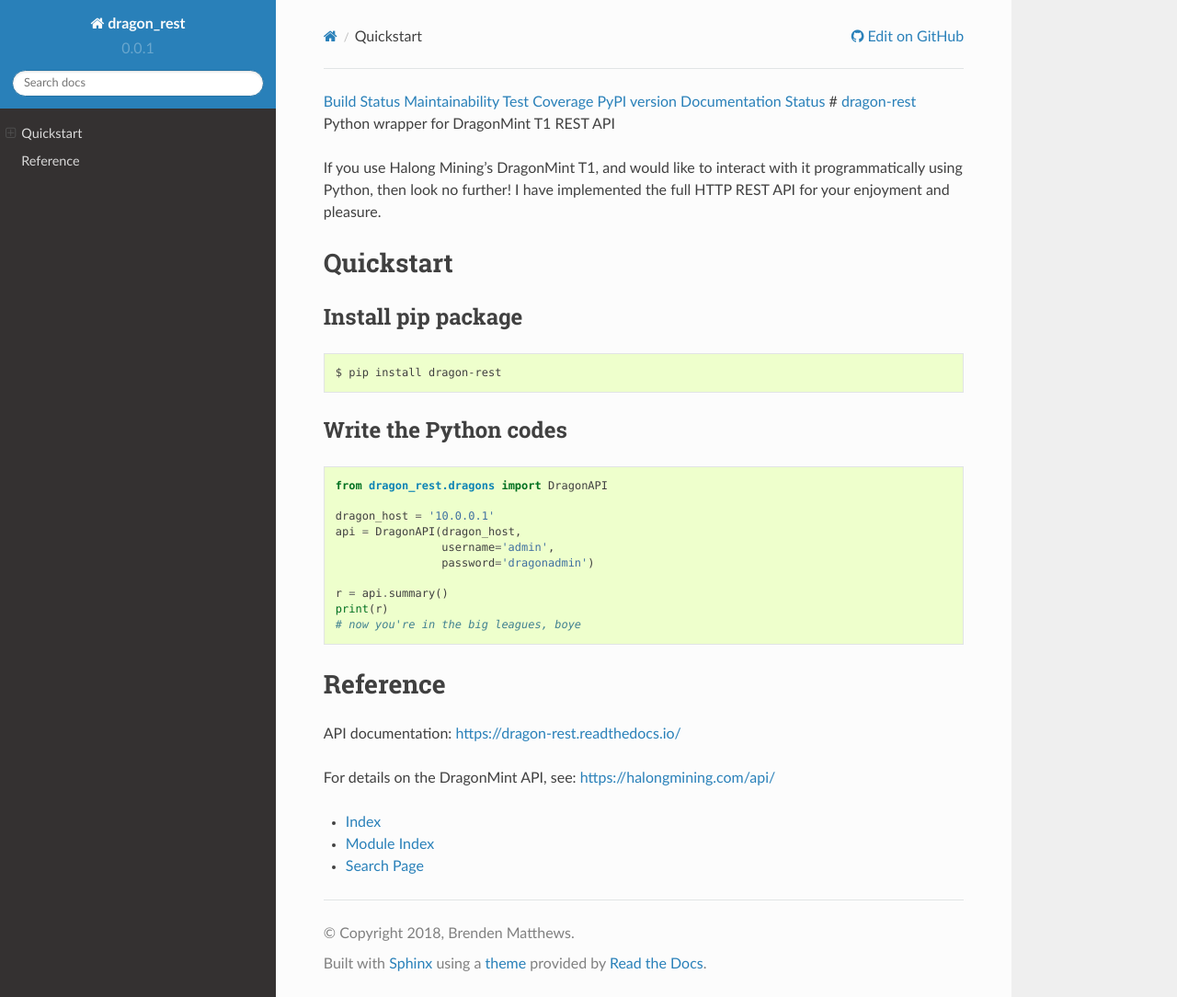
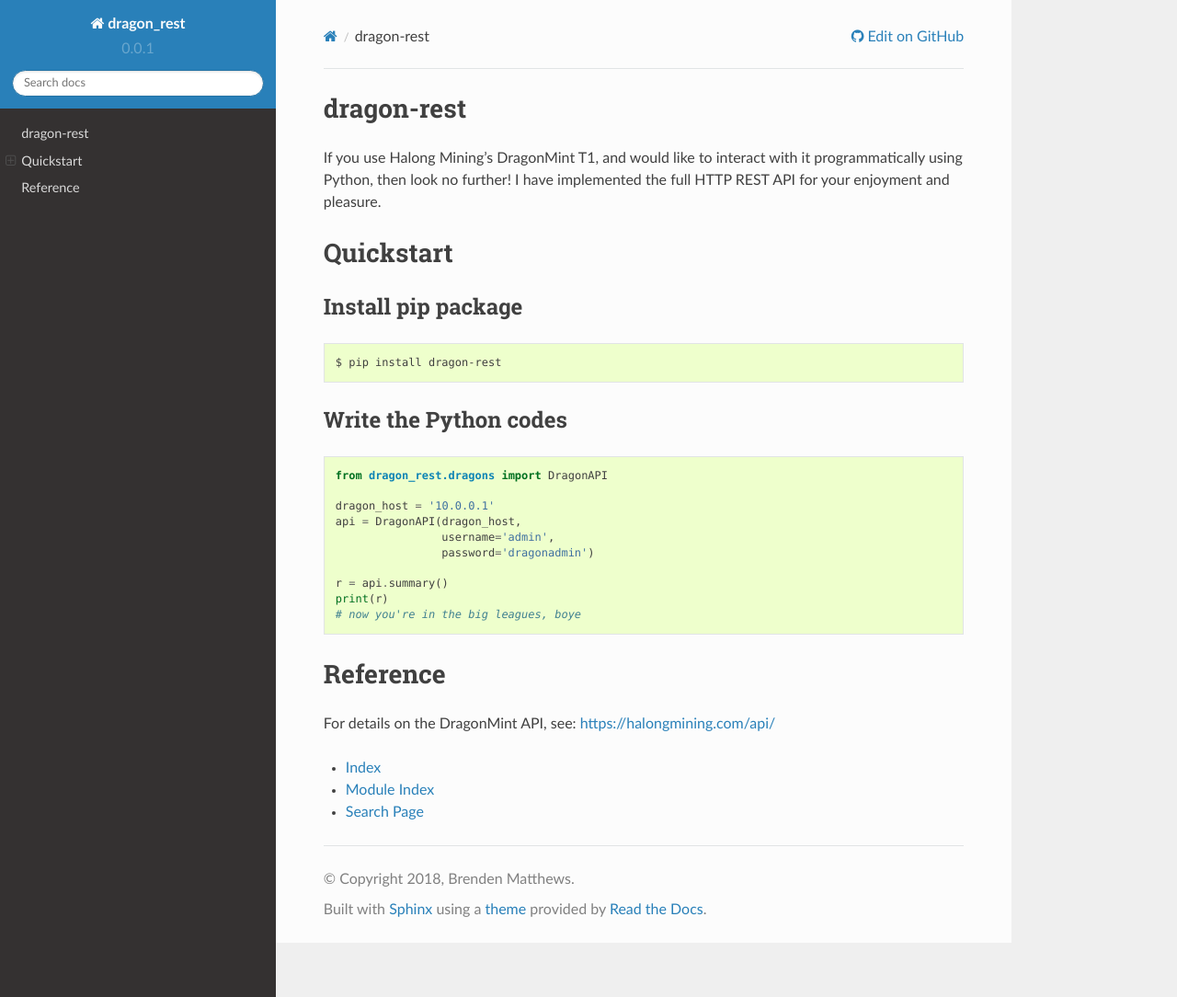
Before and after one commit to brndnmtthws/dragon-rest, a Sphinx documentation site: the page built from docs/index.rst, in a window 1280 px wide and 1084 px high. Shown: the whole window at 92% size. Built offline with Sphinx 7.4.7 and the Read the Docs theme 2.0.0, drawn with Linux system fonts in a browser that asks for light colours.

Commit message:
Update docs README.

```diff
--- a/docs/index.rst
+++ b/docs/index.rst
@@ -1,11 +1,5 @@
-.. dragon_rest documentation master file, created by
-   sphinx-quickstart on Tue Jun 12 16:12:30 2018.
-   You can adapt this file completely to your liking, but it should at least
-   contain the root `toctree` directive.
-
-`Build Status`_ `Maintainability`_ `Test Coverage`_ `PyPI version`_
-`Documentation Status`_ # `dragon-rest`_ Python wrapper for DragonMint
-T1 REST API
+dragon-rest
+-----------
 
 If you use Halong Mining’s DragonMint T1, and would like to interact
 with it programmatically using Python, then look no further! I have
@@ -40,16 +34,7 @@
 Reference
 ---------
 
-API documentation: https://dragon-rest.readthedocs.io/
-
 For details on the DragonMint API, see: https://halongmining.com/api/
-
-.. _Build Status: https://travis-ci.org/brndnmtthws/dragon-rest
-.. _Maintainability: https://codeclimate.com/github/brndnmtthws/dragon-rest/maintainability
-.. _Test Coverage: https://codeclimate.com/github/brndnmtthws/dragon-rest/test_coverage
-.. _PyPI version: https://badge.fury.io/py/dragon-rest
-.. _Documentation Status: https://dragon-rest.readthedocs.io/en/latest/?badge=latest
-.. _dragon-rest: https://dragon-rest.readthedocs.io/en/latest/
 
 .. toctree::
    :maxdepth: 2
```
